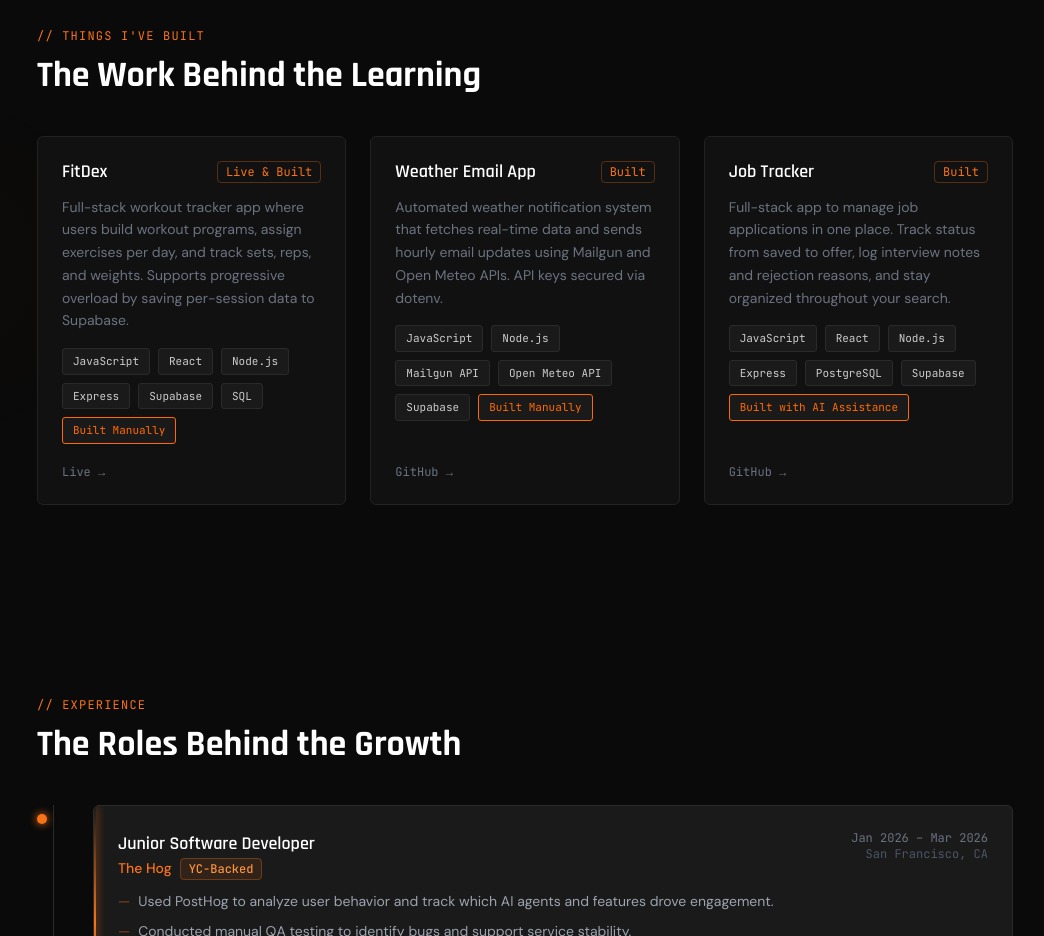
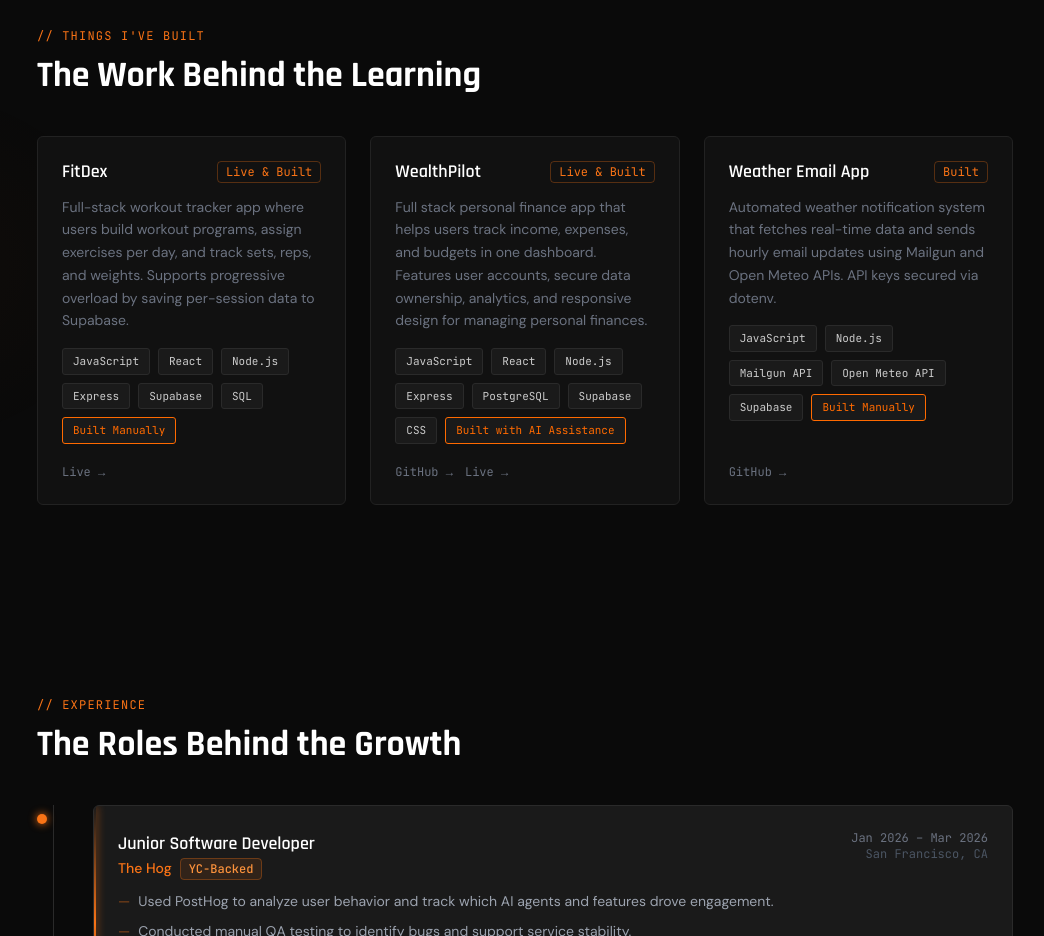
Before and after one commit to zo-vergeldedios/zo-portfolio, a React (Create React App) app: page / in a window 1280 px wide. Shown: the part 1580-2516 px from the top of the page, without its empty margins (115-1159 px from the left). Built offline with nearby package versions, Linux system fonts and the light colour scheme.

Commit message:
Updated projects section, included my latest app - wealthPilot

```diff
--- a/src/components/Projects.jsx
+++ b/src/components/Projects.jsx
@@ -18,6 +18,23 @@ const PROJECTS = [
     status: "Live & Built",
   },
   {
+    title: "WealthPilot",
+    desc: "Full stack personal finance app that helps users track income, expenses, and budgets in one dashboard. Features user accounts, secure data ownership, analytics, and responsive design for managing personal finances.",
+    tech: [
+      "JavaScript",
+      "React",
+      "Node.js",
+      "Express",
+      "PostgreSQL",
+      "Supabase",
+      "CSS",
+      "Built with AI Assistance",
+    ],
+    github: "https://github.com/zo-vergeldedios/wealth-pilot",
+    live: "https://wealth-pilot-psi.vercel.app/",
+    status: "Live & Built",
+  },
+  {
     title: "Weather Email App",
     desc: "Automated weather notification system that fetches real-time data and sends hourly email updates using Mailgun and Open Meteo APIs. API keys secured via dotenv.",
     tech: [
@@ -29,22 +46,6 @@ const PROJECTS = [
       "Built Manually",
     ],
     github: "https://github.com/zo-vergeldedios/weather-email-app",
-    live: null,
-    status: "Built",
-  },
-  {
-    title: "Job Tracker",
-    desc: "Full-stack app to manage job applications in one place. Track status from saved to offer, log interview notes and rejection reasons, and stay organized throughout your search.",
-    tech: [
-      "JavaScript",
-      "React",
-      "Node.js",
-      "Express",
-      "PostgreSQL",
-      "Supabase",
-      "Built with AI Assistance",
-    ],
-    github: "https://github.com/zo-vergeldedios/job-tracker-app",
     live: null,
     status: "Built",
   },
```
